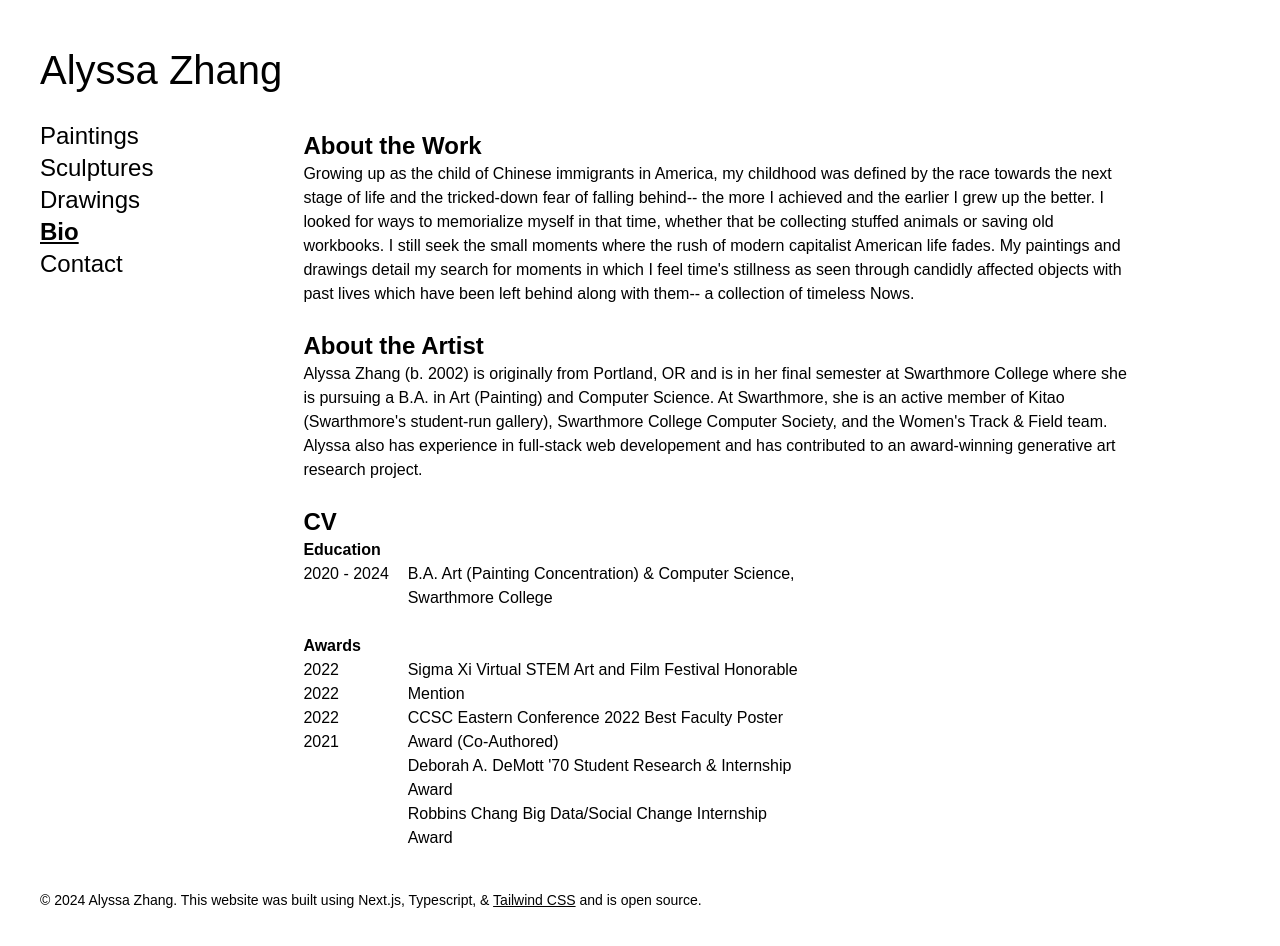
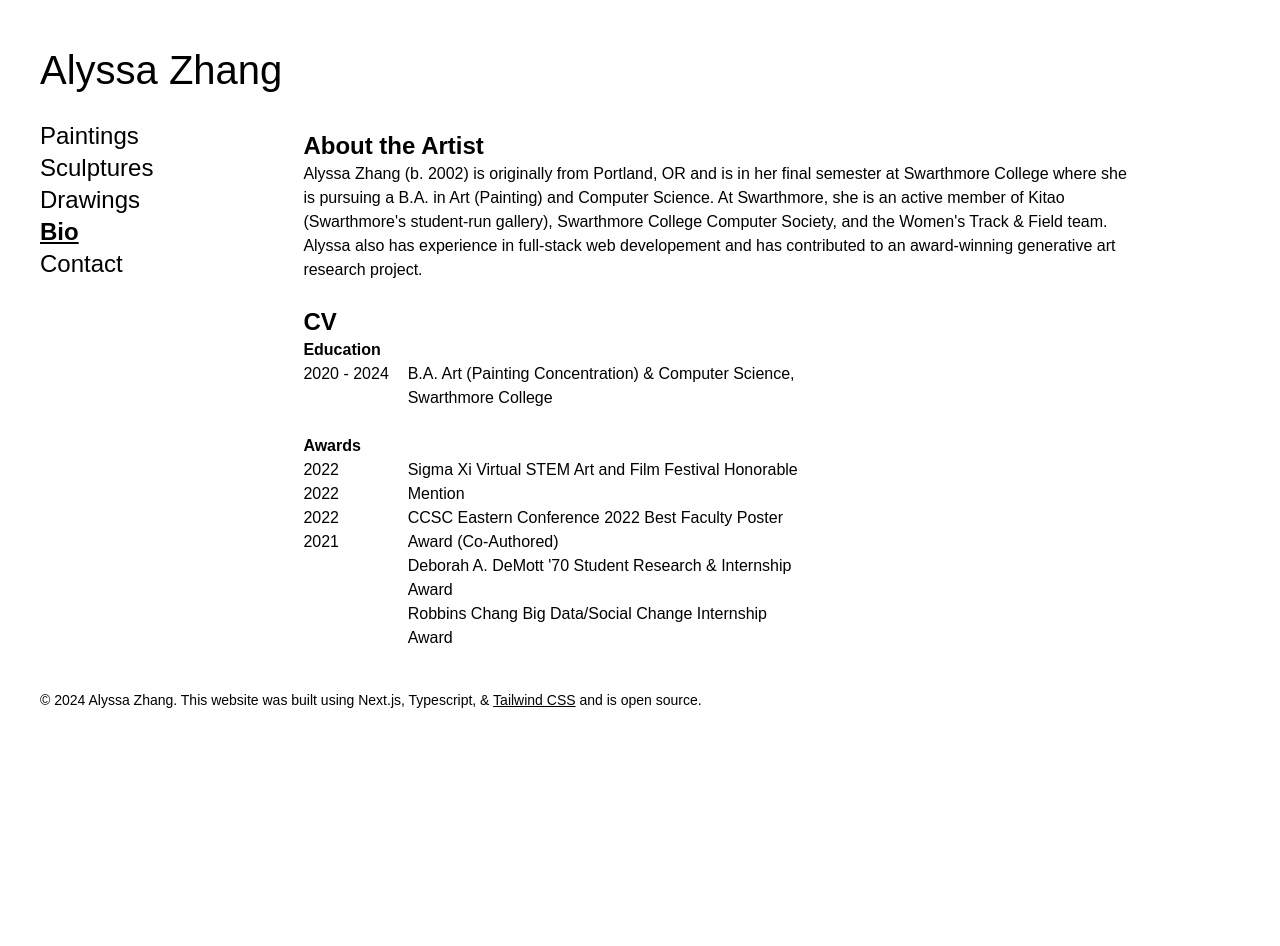
Before and after one commit to amzhang02/art-site, a Next.js app: page /bio in a window 1280 px wide. Shown: the top 946 px of the page. After the commit the page ends 800 px from the top, so only its background shows below. Built offline with nearby package versions, Linux system fonts and the light colour scheme; a web font is replaced by a local one.

Commit message:
edited bio

```diff
--- a/app/bio/page.tsx
+++ b/app/bio/page.tsx
@@ -1,15 +1,5 @@
 export default function Bio() {
     return (<>
-        <h2 className="text-black text-2xl font-bold">About the Work</h2>
-        <p className="mr-[100px]">
-            Growing up as the child of Chinese immigrants in America, my childhood was defined by the race towards the
-            next stage of life and the tricked-down fear of falling behind-- the more I achieved and the earlier I grew up the better.
-            I looked for ways to memorialize myself in that time, whether that be collecting stuffed animals or saving old workbooks.
-            I still seek the small moments where the rush of modern capitalist American life fades. My paintings and drawings
-            detail my search for moments in which I feel time's stillness as seen through candidly affected objects
-            with past lives which have been left behind along with them-- a collection of timeless Nows.
-        </p>
-        <br/>
         <h2 className="text-black text-2xl font-bold">About the Artist</h2>
         <p className="mr-[100px]">
             Alyssa Zhang (b. 2002) is originally from Portland, OR and is in her final semester at Swarthmore College where she
```
